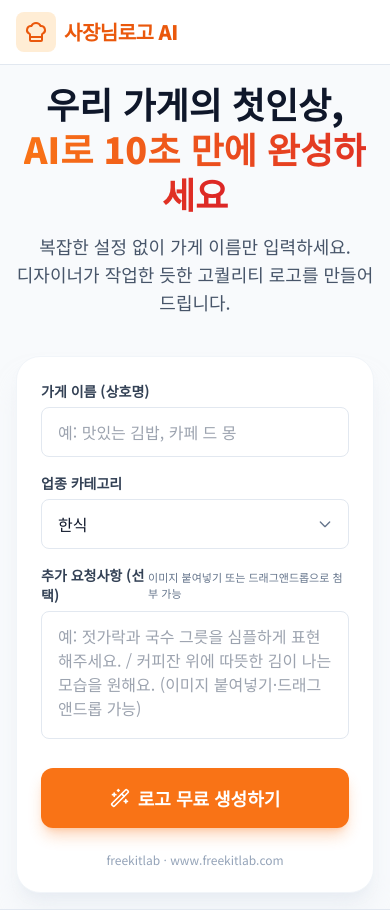
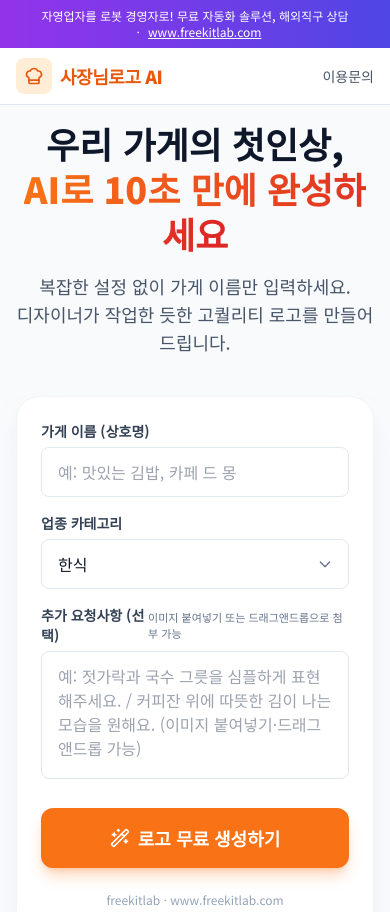
Before and after one commit to sungwook7778-collab/freekit-logo-ai, a React (Vite) app: page / in a window 390 px wide. Shown: the top 912 px of the page. Built offline with nearby package versions, Linux system fonts and the light colour scheme.

Commit message:
UI: add top banner with freekitlab promo, mobile friendly

```diff
--- a/App.tsx
+++ b/App.tsx
@@ -97,16 +97,30 @@ function App() {
 
   return (
     <div className="min-h-screen bg-slate-50 flex flex-col">
+      {/* Top Banner */}
+      <div className="bg-gradient-to-r from-purple-600 to-indigo-600 text-white text-center py-2 px-4 text-xs sm:text-sm">
+        <span className="font-medium">자영업자를 로봇 경영자로! 무료 자동화 솔루션, 해외직구 상담</span>
+        <span className="mx-2">·</span>
+        <a
+          href="https://www.freekitlab.com"
+          target="_blank"
+          rel="noreferrer"
+          className="underline hover:text-purple-200 transition-colors"
+        >
+          www.freekitlab.com
+        </a>
+      </div>
+
       {/* Header */}
       <header className="bg-white border-b border-slate-200 sticky top-0 z-50">
-        <div className="max-w-5xl mx-auto px-4 sm:px-6 lg:px-8 h-16 flex items-center justify-between">
+        <div className="max-w-5xl mx-auto px-4 sm:px-6 lg:px-8 h-14 flex items-center justify-between">
           <div className="flex items-center gap-2 text-orange-600">
             <div className="bg-orange-100 p-2 rounded-lg">
-              <ChefHat className="w-6 h-6" />
+              <ChefHat className="w-5 h-5 sm:w-6 sm:h-6" />
             </div>
-            <span className="text-xl font-extrabold tracking-tight">사장님로고 AI</span>
+            <span className="text-lg sm:text-xl font-extrabold tracking-tight">사장님로고 AI</span>
           </div>
-          <nav className="hidden md:flex gap-6 text-sm font-medium text-slate-600">
+          <nav className="flex gap-4 text-sm font-medium text-slate-600">
             <a
               href="https://www.freekitlab.com"
               target="_blank"
```
